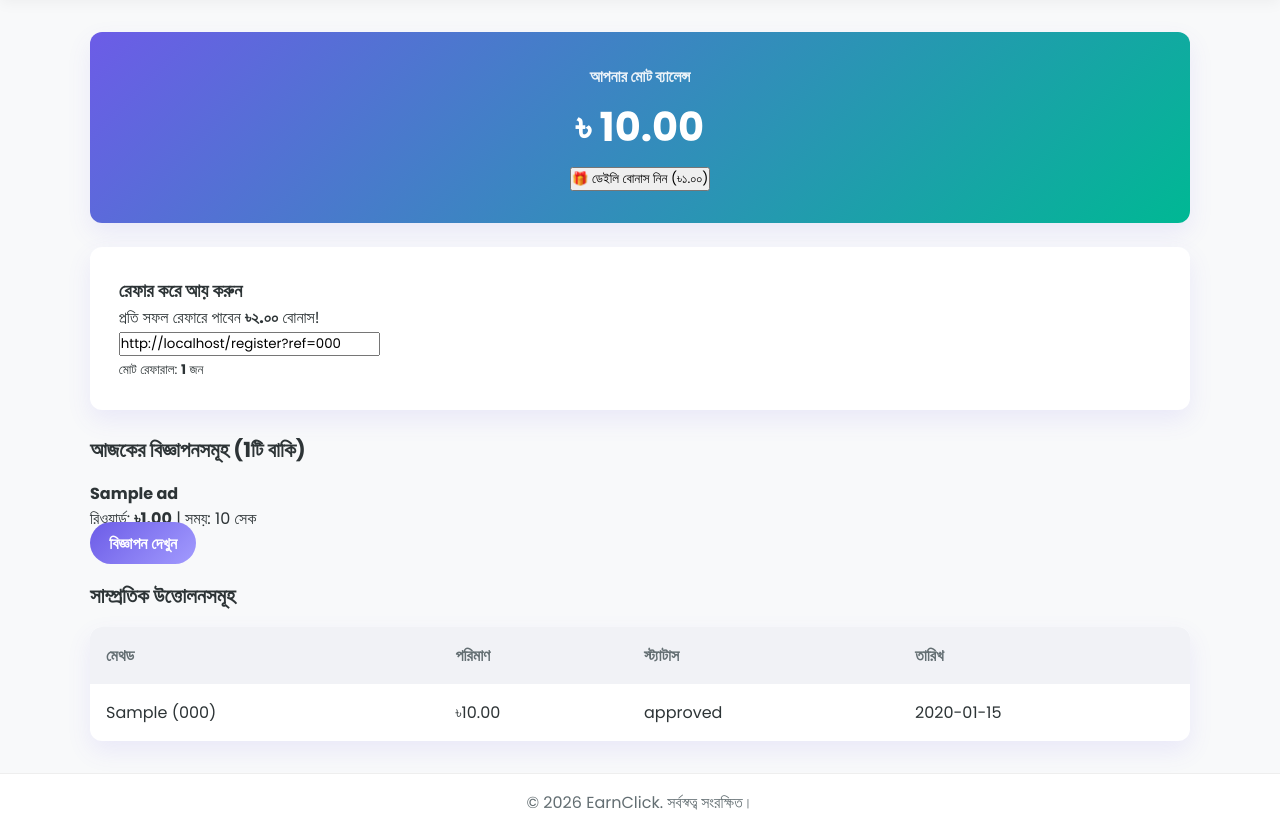
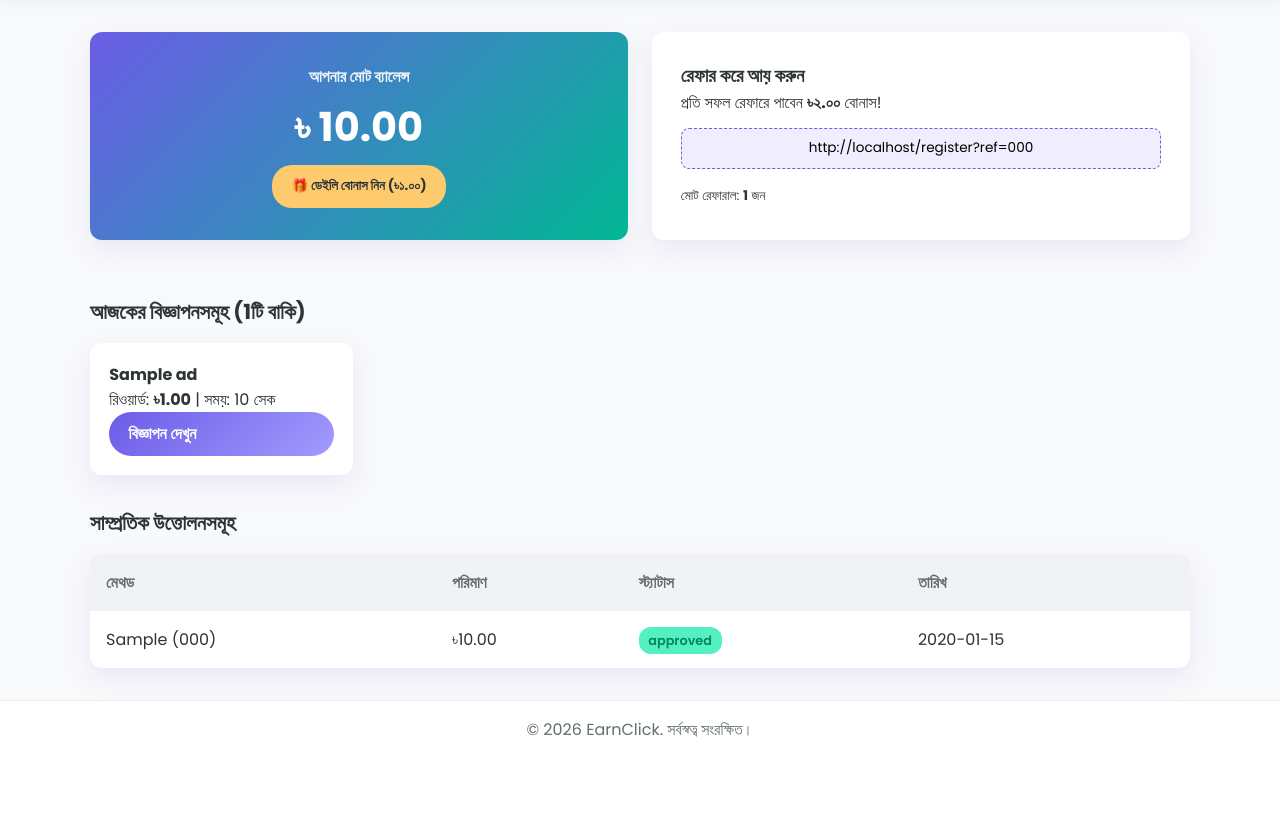
Before and after one commit to Shakibul65/my-earning-app, a Flask app: page /dashboard in a window 1280 px wide. Shown: the part 76-907 px from the top of the page. After the commit the page ends 813 px from the top, so only its background shows below. Run offline with Flask 3, Linux system fonts and the light colour scheme; the visitor is signed in with stand-in values (Sample User, id 1); tables that the repository leaves empty hold one stand-in row (values such as "Sample post").

Commit message:
Add bonus and referral UI styles
Added styles for bonus and referral UI components including buttons, grids, and input fields.

```diff
--- a/static/style.css
+++ b/static/style.css
@@ -254,3 +254,76 @@ body {
     text-decoration: none;
     font-weight: 600;
 }
+/* Bonus & Referral UI */
+.dashboard-grid {
+    display: grid;
+    grid-template-columns: repeat(auto-fit, minmax(280px, 1fr));
+    gap: 1.5rem;
+    margin-bottom: 2rem;
+}
+
+.btn-bonus {
+    background: #fdcb6e;
+    color: #2d3436;
+    border: none;
+    padding: 0.7rem 1.2rem;
+    border-radius: 20px;
+    font-weight: 700;
+    cursor: pointer;
+    transition: transform 0.2s ease;
+}
+
+.btn-bonus:hover {
+    transform: scale(1.05);
+}
+
+.bonus-claimed {
+    font-size: 0.9rem;
+    opacity: 0.9;
+}
+
+.ref-box input {
+    width: 100%;
+    padding: 0.6rem;
+    border: 1px dashed var(--primary);
+    background: #f0edff;
+    border-radius: 8px;
+    font-size: 0.85rem;
+    text-align: center;
+    margin: 0.8rem 0;
+}
+
+.ads-grid {
+    display: grid;
+    grid-template-columns: repeat(auto-fill, minmax(250px, 1fr));
+    gap: 1rem;
+    margin-bottom: 2rem;
+}
+
+.ad-card {
+    background: white;
+    padding: 1.2rem;
+    border-radius: var(--radius);
+    box-shadow: var(--shadow);
+    display: flex;
+    flex-direction: column;
+    justify-content: space-between;
+}
+
+.badge {
+    padding: 0.3rem 0.6rem;
+    border-radius: 12px;
+    font-size: 0.8rem;
+    font-weight: 600;
+}
+.badge.pending { background: #ffeaa7; color: #d63031; }
+.badge.approved { background: #55efc4; color: #00875a; }
+.badge.rejected { background: #ff7675; color: white; }
+
+.form-input {
+    width: 100%;
+    padding: 0.8rem 1rem;
+    border: 2px solid #e2e8f0;
+    border-radius: 8px;
+    font-size: 1rem;
+}
```
